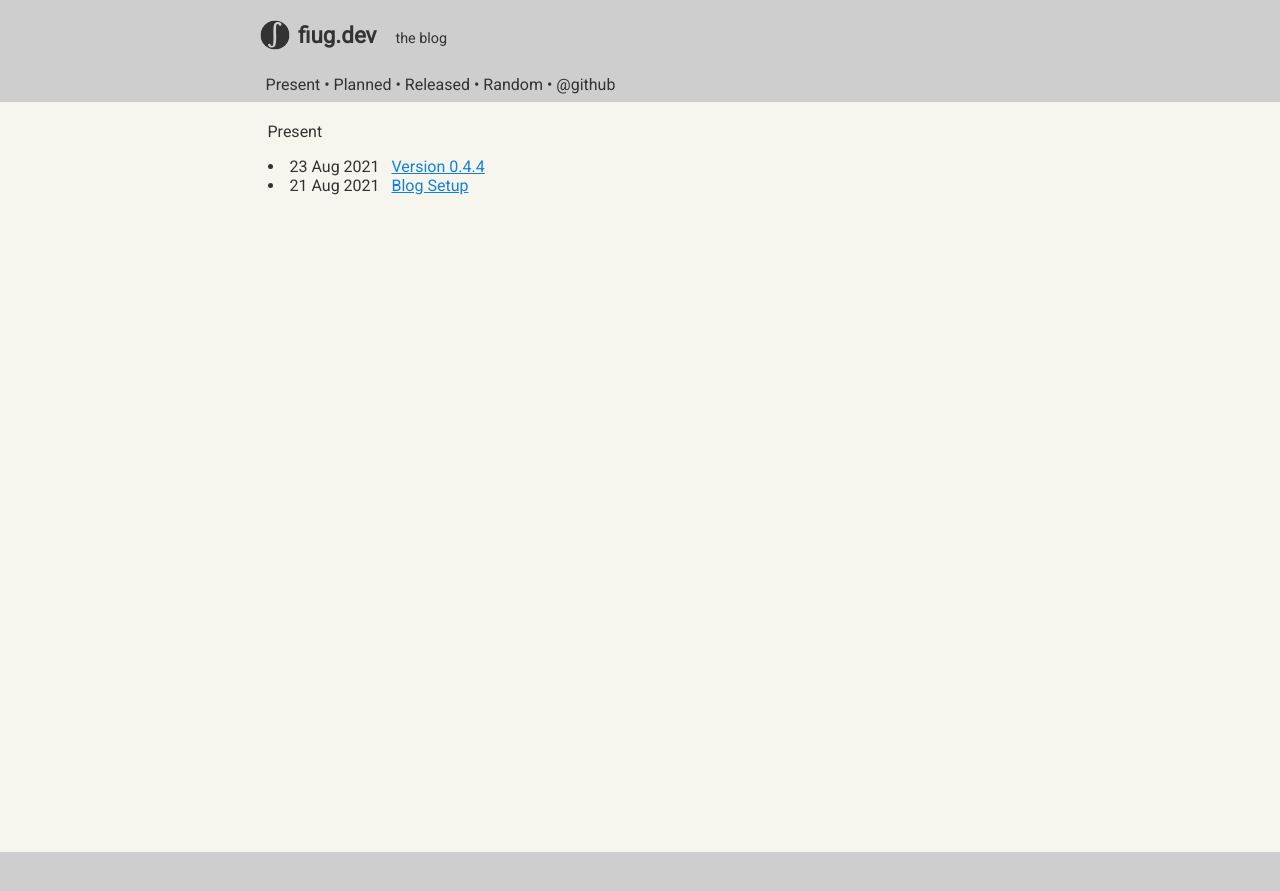
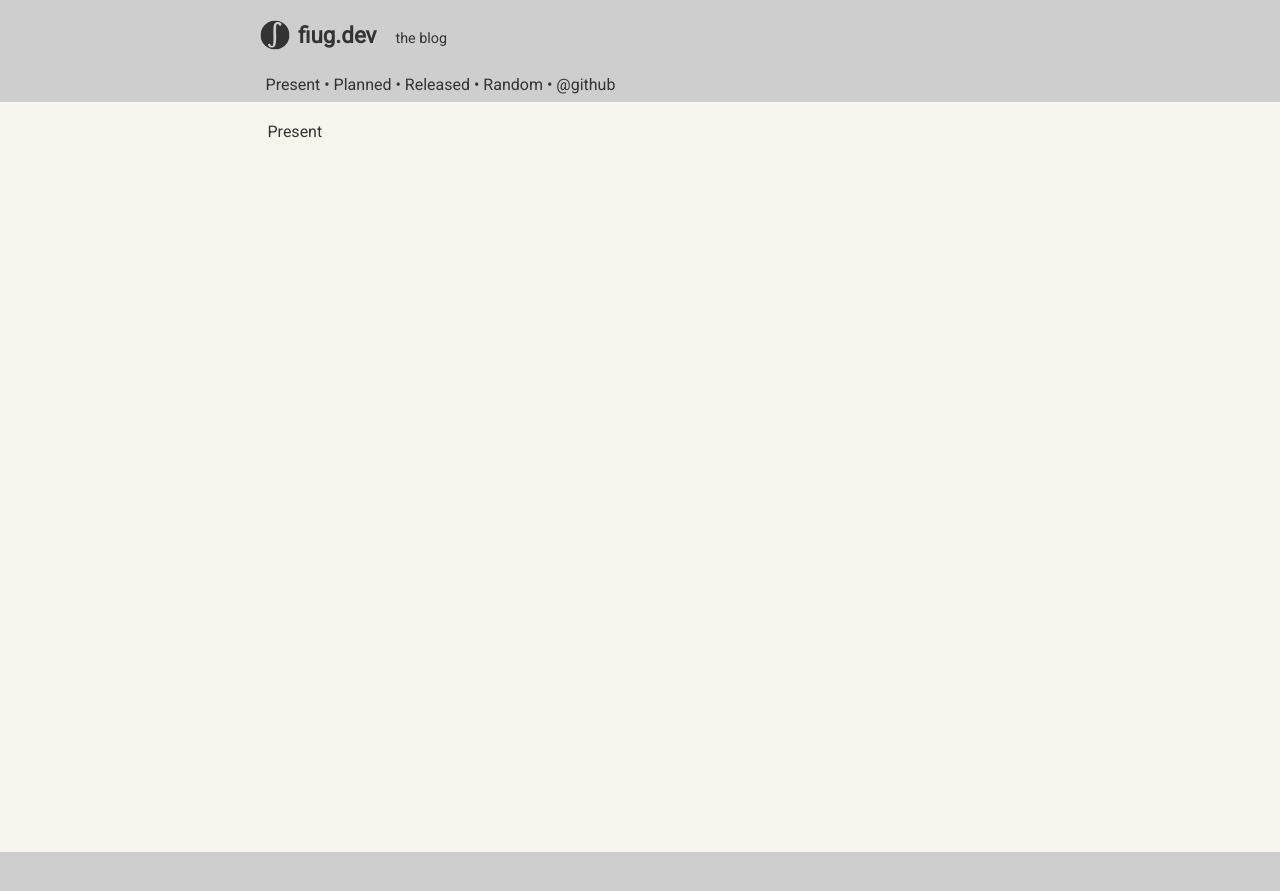
Before and after one commit to fiugd/blog, a Jekyll site: the page built from docs/_pages/present.md, in a window 1280 px wide. Shown: the top 891 px of the page. Built offline with Jekyll 4.4.1, drawn with Linux system fonts in a browser that asks for light colours; part of the change alters nothing that is shown.

```diff
--- a/docs/_config.yml
+++ b/docs/_config.yml
@@ -12,6 +12,8 @@ permalink: none
 version:
   beta: 0.4.4
   prod: 0.4.3
+
+collections_dir: ..
 
 nav:
 # - { title: 'Welcome',              href: '/' }
```
